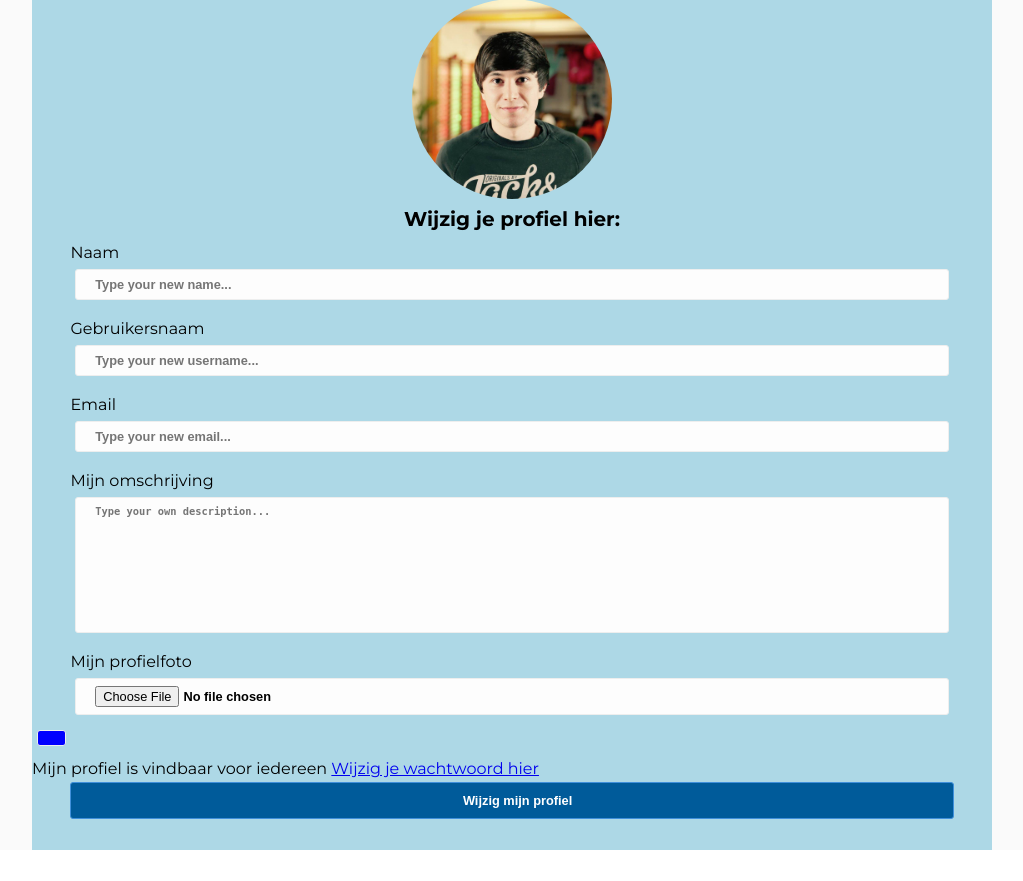
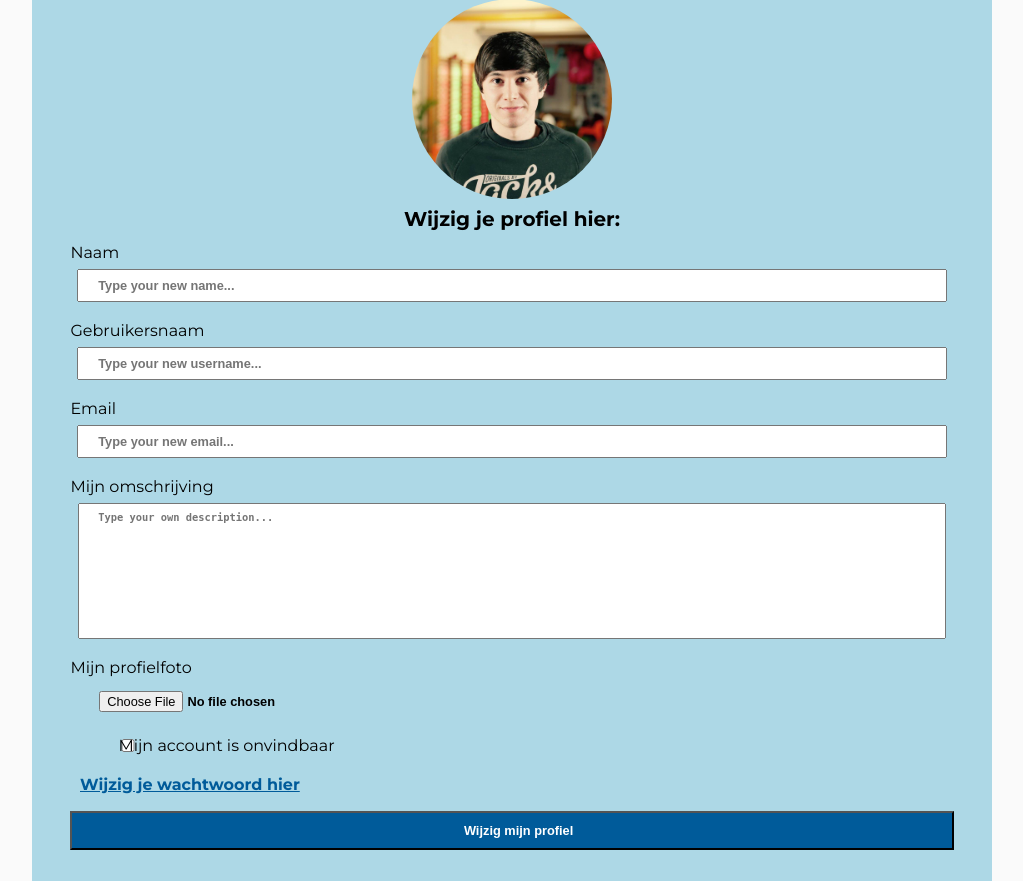
Before and after one commit to larissagoethals/IMDstagram, a PHP site: page /accountEdit.php in a window 1280 px wide. Shown: the part 104-985 px from the top of the page, without its empty margins (128-1151 px from the left). Before the commit the page ends 954 px from the top, so only its background shows below. Run offline with PHP 8.4, Linux system fonts and the light colour scheme; the visitor is signed in with stand-in values (Sample User, id 1); data that the repository does not hold is empty; some libraries are stand-ins or nearby versions.

Commit message:
Password add** + create checkbox private

```diff
--- a/accountEdit.php
+++ b/accountEdit.php
@@ -2,21 +2,29 @@
 session_start();
 include_once('classes/User.class.php');
 
-$myUser = new User();
-$myUser->Username = $_SESSION['username'];
-$thisUserSettings = $myUser->getUserInformation();
-
-if(!empty($_POST['saveChanges'])) {
+if (!empty($_POST['saveChanges'])) {
     $updateUser = new User();
     $updateUser->Oldusername = $_SESSION['username'];
     $updateUser->Name = $_POST['name'];
     $updateUser->Email = $_POST['email'];
     $updateUser->Biotext = $_POST['bioText'];
     $updateUser->Username = $_POST['username'];
+    $updateUser->Private = $_POST['private'];
     $_SESSION['username'] = $updateUser->Update();
 }
 
+$myUser = new User();
+$myUser->Username = $_SESSION['username'];
+$thisUserSettings = $myUser->getUserInformation();
 
+if($thisUserSettings['private'] == 1)
+{
+    $private = 0;
+}
+else
+{
+    $private = 1;
+}
 
 ?><!doctype html>
 <html lang="en">
@@ -27,7 +35,6 @@ if(!empty($_POST['saveChanges'])) {
     <link rel="stylesheet" href="style/reset.css">
     <link rel="stylesheet" href="style/style.css">
     <link rel="stylesheet" href="style/profile.css">
-    <link rel="stylesheet" href="style/loginStyle.css">
     <link rel="stylesheet" href="style/accountEdit.css">
 
 </head>
@@ -52,23 +59,25 @@ if(!empty($_POST['saveChanges'])) {
         <form action="" method="post">
             <label for="name">Naam</label>
             <input type="text" name="name" id="name" placeholder="Type your new name..."
-                   value="<?php echo $thisUserSettings['name'];?>">
+                   value="<?php echo $thisUserSettings['name']; ?>">
             <label for="username">Gebruikersnaam</label>
             <div id="responsUsername"></div>
-            <input type="text" name="username" id="username" placeholder="Type your new username..." value="<?php echo $thisUserSettings['username']; ?>">
+            <input type="text" name="username" id="username" placeholder="Type your new username..."
+                   value="<?php echo $thisUserSettings['username']; ?>">
             <label for="email">Email</label>
             <div id="responsEmail"></div>
-            <input type="email" name="email" id="email" placeholder="Type your new email..." value="<?php echo $thisUserSettings['email']; ?>">
+            <input type="email" name="email" id="email" placeholder="Type your new email..."
+                   value="<?php echo $thisUserSettings['email']; ?>">
             <label for="bioText">Mijn omschrijving</label>
             <textarea name="bioText" id="bioText" cols="30" rows="10"
-                      placeholder="Type your own description..." ><?php echo $thisUserSettings['biotext']; ?></textarea>
+                      placeholder="Type your own description..."><?php echo $thisUserSettings['biotext']; ?></textarea>
             <label for="profilePicture">Mijn profielfoto</label>
             <input type="file" name="profilePicture" id="profilePicture">
-            <input type="checkbox" id="checkboxEdit"  value="Mijn profiel is vindbaar voor iedereen">Mijn profiel is vindbaar voor iedereen
-            <a href="passwordEdit.php">Wijzig je wachtwoord hier</a>
+            <input type="checkbox" name="private" id="checkboxPrivate" value="<?php echo $private?>" <?php if ($thisUserSettings['private'] == '1') echo "checked='checked'"; ?>>
+            <label for="private" id="labelCheckbox">Mijn account is onvindbaar</label>
+            <a id="btnPasswordEdit" href="passwordEdit.php">Wijzig je wachtwoord hier</a>
             <input type="submit" id="btnChangeAccount" value="Wijzig mijn profiel" name="saveChanges">
         </form>
-
     </div>
 
     <div class="profileTimeline">
@@ -78,21 +87,20 @@ if(!empty($_POST['saveChanges'])) {
 
 <script type="text/javascript" src="//ajax.googleapis.com/ajax/libs/jquery/1.8.1/jquery.min.js"></script>
 <script type="text/javascript">
-    $(document).ready(function(){
-        $("#username").focusout(function(e){
+    $(document).ready(function () {
+        $("#username").focusout(function (e) {
 
             // message ophalen uit het textvak
             var username = $("#username").val();
-            $.post( "ajax/userExists.php", { username: username })
-                .done(function( response ) {
-                    if(response.status == "notexist"){
-                        var p = "<p id='greenBackground'>"+ response.message+"</p>";
+            $.post("ajax/userExists.php", {username: username})
+                .done(function (response) {
+                    if (response.status == "notexist") {
+                        var p = "<p id='greenBackground'>" + response.message + "</p>";
                         $("#responsUsername").html("");
                         $("#responsUsername").append(p);
                     }
-                    else if(response.status == "exist")
-                    {
-                        var p = "<p id='redBackground'>"+ response.message+"</p>";
+                    else if (response.status == "exist") {
+                        var p = "<p id='redBackground'>" + response.message + "</p>";
                         $("#responsUsername").html("");
                         $("#responsUsername").append(p);
                     }
@@ -102,20 +110,19 @@ if(!empty($_POST['saveChanges'])) {
         });
 
 
-        $("#email").focusout(function(e){
+        $("#email").focusout(function (e) {
 
             // message ophalen uit het textvak
             var email = $("#email").val();
-            $.post( "ajax/emailExists.php", { email: email })
-                .done(function( response ) {
-                    if(response.status == "notexist"){
-                        var p = "<p id='greenBackground'>"+ response.message+"</p>";
+            $.post("ajax/emailExists.php", {email: email})
+                .done(function (response) {
+                    if (response.status == "notexist") {
+                        var p = "<p id='greenBackground'>" + response.message + "</p>";
                         $("#responsEmail").html("");
                         $("#responsEmail").append(p);
                     }
-                    else if(response.status == "exist")
-                    {
-                        var p = "<p id='redBackground'>"+ response.message+"</p>";
+                    else if (response.status == "exist") {
+                        var p = "<p id='redBackground'>" + response.message + "</p>";
                         $("#responsEmail").html("");
                         $("#responsEmail").append(p);
                     }
--- a/classes/User.class.php
+++ b/classes/User.class.php
@@ -206,11 +206,12 @@ class User
             if ($this->userNameExistsUpdate() == false) {
                 try {
                     $conn = Db::getInstance();
-                    $statement2 = $conn->prepare("UPDATE users SET email= :email, name= :name, username= :username, biotext= :biotext where username = '" . $_SESSION['username'] . "'");
+                    $statement2 = $conn->prepare("UPDATE users SET email= :email, name= :name, username= :username, biotext= :biotext, private= :private where username = '" . $_SESSION['username'] . "'");
                     $statement2->bindValue(":email", $this->m_sEmail);
                     $statement2->bindValue(":name", $this->m_sName);
                     $statement2->bindValue(":username", $this->m_sUsername);
                     $statement2->bindValue(":biotext", $this->m_sBiotext);
+                    $statement2->bindValue(":private", $this->m_iPrivate);
                     $statement2->execute();
                     return $this->m_sUsername;
                 } catch (Exception $e) {
@@ -248,13 +249,11 @@ class User
         }
     }
 
-
     //tonen van user settings (account + accountedit)
     public function getUserInformation()
     {
         $conn = Db::getInstance();
-        $statement = $conn->prepare("select name, username, biotext, email from users where username = '" . $this->m_sUsername . "'");
-
+        $statement = $conn->prepare("select name, username, biotext, email, private from users where username = '" . $this->m_sUsername . "'");
         $statement->execute();
         $result = $statement->fetch();
         return $result;
--- a/passwordEdit.php
+++ b/passwordEdit.php
@@ -54,11 +54,11 @@ if (!empty($_POST['saveChangesPassword'])) {
         <?php endif; ?>
         <form action="" method="post">
             <label for="passwordOld">Oude wachtwoord</label>
-            <input type="text" name="passwordOld" id="passwordOld" placeholder="Type your old password...">
+            <input type="password" name="passwordOld" id="passwordOld" placeholder="Type your old password...">
             <label for="passwordNew">Nieuwe wachtwoord</label>
-            <input type="text" name="passwordNew" id="passwordNew" placeholder="Type your new password...">
+            <input type="password" name="passwordNew" id="passwordNew" placeholder="Type your new password...">
             <label for="passwordNewRepeat">Herhaal nieuwe wachtwoord</label>
-            <input type="text" name="passwordNewRepeat" id="passwordNewRepeat"
+            <input type="password" name="passwordNewRepeat" id="passwordNewRepeat"
                    placeholder="Repeat your new password...">
             <input type="submit" id="btnChangeAccount" value="Wijzig wachtwoord" name="saveChangesPassword">
         </form>
--- a/style/accountEdit.css
+++ b/style/accountEdit.css
@@ -46,13 +46,33 @@ label {
     margin:8px 4% 0px;
 }
 
-#checkboxEdit
+#checkboxPrivate
 {
-    background-color: blue;
+    width: 10%;
+    text-align: left;
+    margin-left: 5%;
+    float: left;
+    display: inline-block;
+}
+
+#labelCheckbox
+{
+    clear: both;
+    display: inline-block;
+    margin-left: -6%;
+    margin-top: -2px;
+}
+
+#btnPasswordEdit
+{
+    width: 100%;
     display: block;
-    width: 10px;
-    color: white;
-    margin-left: 5px;
+    text-align: left;
+    margin-top:20px;
+    margin-bottom:18px;
+    font-weight:bold;
+    color: #005b9a;
+    margin-left:5%;
 }
 
 @media (min-width: 600px) {
```
